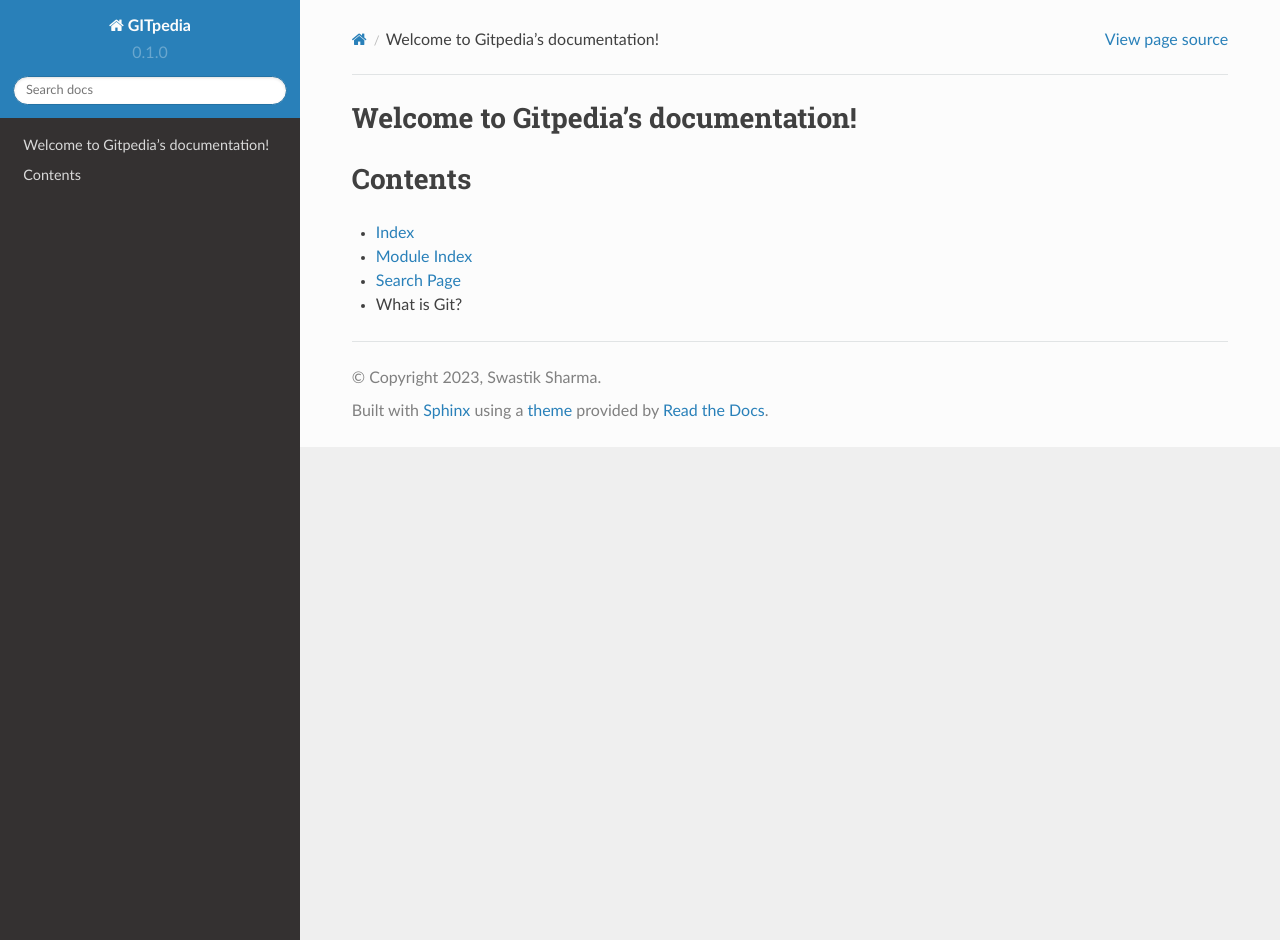
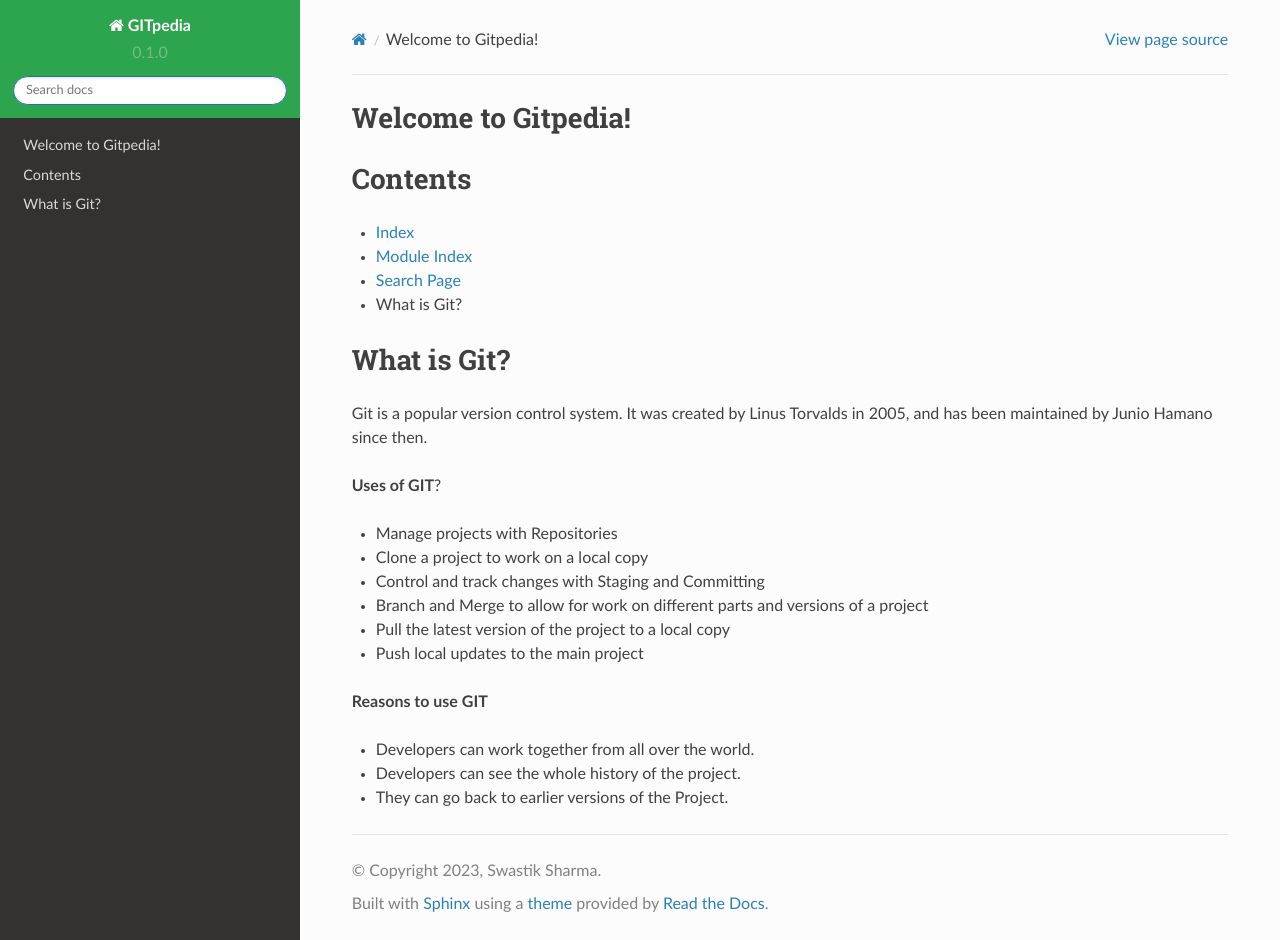
Before and after one commit to swastkk/GITpedia, a Sphinx documentation site: the page built from documentation/source/index.rst, in a window 1280 px wide and 940 px high. Built offline with Sphinx 7.4.7 and the Read the Docs theme 2.0.0, drawn with Linux system fonts in a browser that asks for light colours.

Commit message:
What is Git added
Signed-off-by: swastik <swastkk@gmail.com>

```diff
--- a/documentation/source/_static/my_theme.css
+++ b/documentation/source/_static/my_theme.css
@@ -1,3 +1,6 @@
 .wy-nav-content {
     max-width: none;
 }
+.wy-side-nav-search{
+    background-color: #2da44e;
+}
--- a/documentation/source/index.rst
+++ b/documentation/source/index.rst
@@ -3,7 +3,7 @@
    You can adapt this file completely to your liking, but it should at least
    contain the root `toctree` directive.
 
-Welcome to Gitpedia's documentation!
+Welcome to Gitpedia!
 =============================================================================
 
 .. toctree::
@@ -20,3 +20,23 @@ Contents
 * :ref:`modindex`
 * :ref:`search`
 * :ref:`What is Git?`
+
+What is Git?
+==============================================================================
+
+Git is a popular version control system. It was created by Linus Torvalds in 2005, and has been maintained by Junio Hamano since then.
+
+**Uses of GIT**?
+
+- Manage projects with Repositories
+- Clone a project to work on a local copy
+- Control and track changes with Staging and Committing
+- Branch and Merge to allow for work on different parts and versions of a project
+- Pull the latest version of the project to a local copy
+- Push local updates to the main project
+
+**Reasons to use GIT**
+
+- Developers can work together from all over the world.
+- Developers can see the whole history of the project.
+- They can go back to earlier versions of the Project.
```
